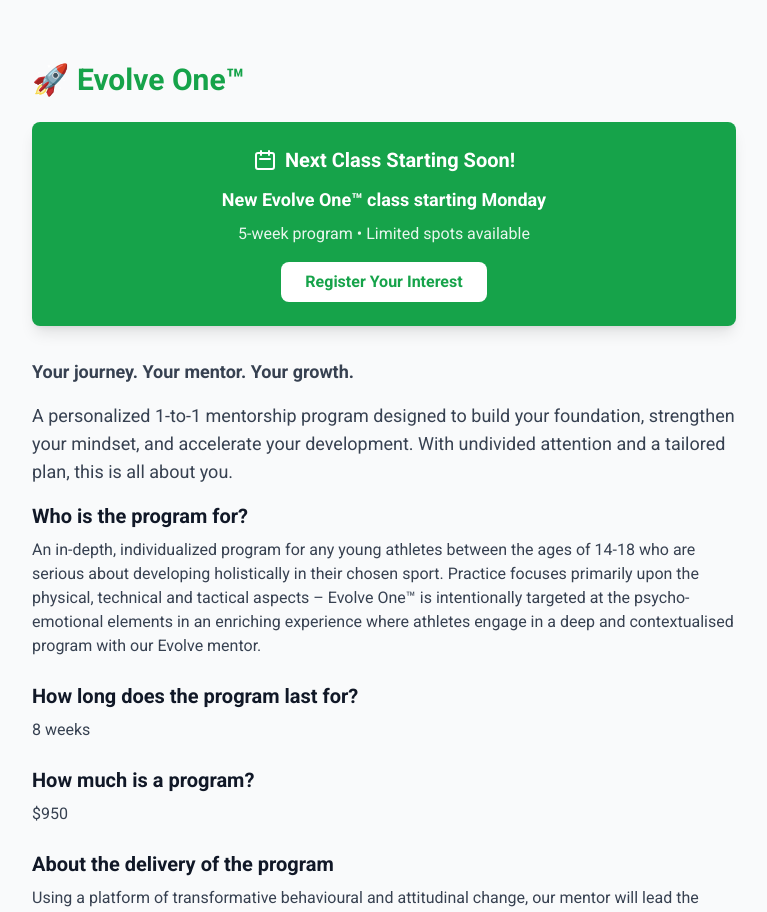
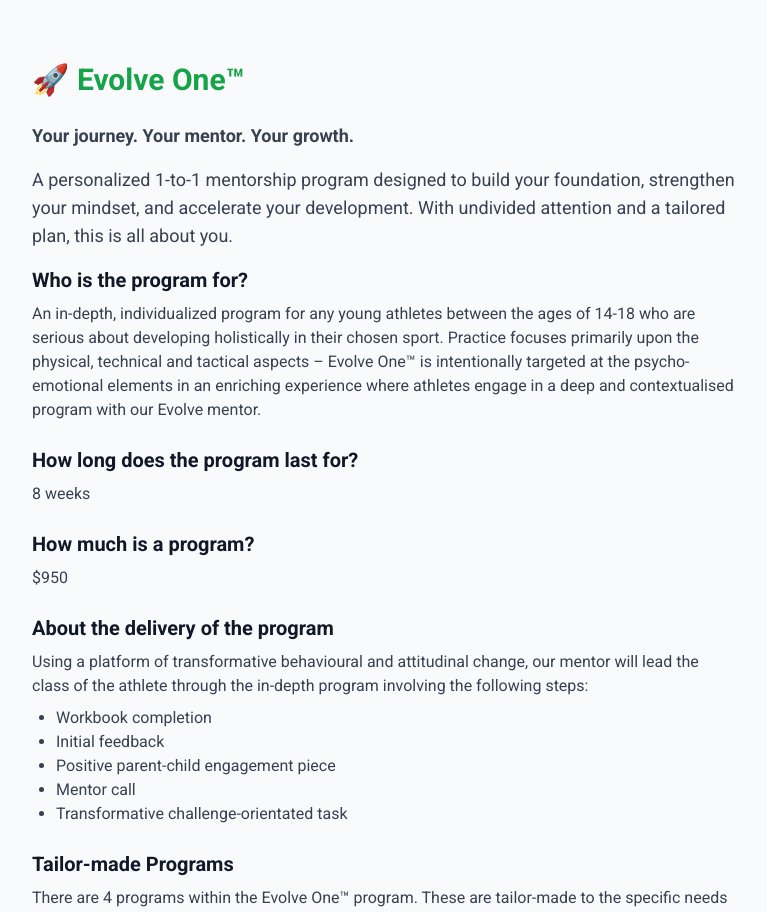
Before and after one commit to EvolveAcademy123/Website, a Next.js app: page / in a window 1280 px wide. Shown: the part 7740-8652 px from the top of the page, without its empty margins (256-1023 px from the left). Built offline with nearby package versions, Linux system fonts and the light colour scheme.

Commit message:
updated
Updated

```diff
--- a/app/page.tsx
+++ b/app/page.tsx
@@ -939,28 +939,6 @@
       <section id="evolve-one-details" className="py-20 bg-gray-50">
         <div className="max-w-3xl mx-auto px-4 sm:px-6 lg:px-8">
           <h2 className="text-2xl md:text-3xl font-bold text-primary-600 mb-6">🚀 Evolve One™</h2>
-
-          {/* Class Announcement */}
-          <div className="bg-primary-600 text-white rounded-lg p-6 mb-8 shadow-lg">
-            <div className="flex items-center justify-center mb-3">
-              <svg className="w-6 h-6 mr-2" fill="none" stroke="currentColor" viewBox="0 0 24 24" xmlns="http://www.w3.org/2000/svg">
-                <path strokeLinecap="round" strokeLinejoin="round" strokeWidth={2} d="M8 7V3m8 4V3m-9 8h10M5 21h14a2 2 0 002-2V7a2 2 0 00-2-2H5a2 2 0 00-2 2v12a2 2 0 002 2z" />
-              </svg>
-              <h3 className="text-xl font-bold">Next Class Starting Soon!</h3>
-            </div>
-            <p className="text-center text-lg mb-2">
-              <strong>New Evolve One™ class starting Monday</strong>
-            </p>
-            <p className="text-center text-white/90">
-              5-week program • Limited spots available
-            </p>
-            <div className="mt-4 text-center">
-              <a href="#register-interest" className="inline-block bg-white text-primary-600 px-6 py-2 rounded-lg font-semibold hover:bg-gray-100 transition-colors">
-                Register Your Interest
-              </a>
-            </div>
-          </div>
-
           <p className="text-gray-700 text-lg mb-4 font-semibold">Your journey. Your mentor. Your growth.</p>
           <p className="text-gray-700 text-lg mb-4">A personalized 1-to-1 mentorship program designed to build your foundation, strengthen your mindset, and accelerate your development. With undivided attention and a tailored plan, this is all about you.</p>
           <div className="mb-6">
```
